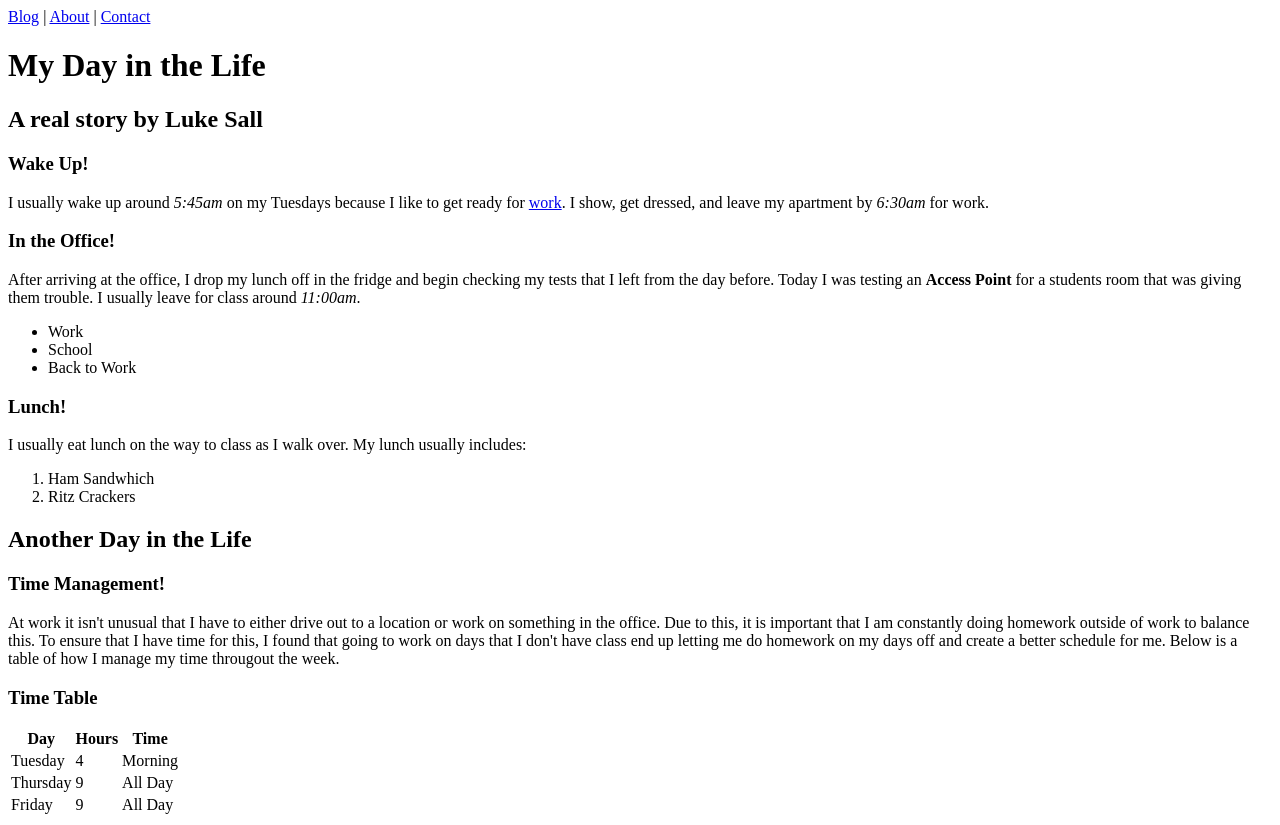
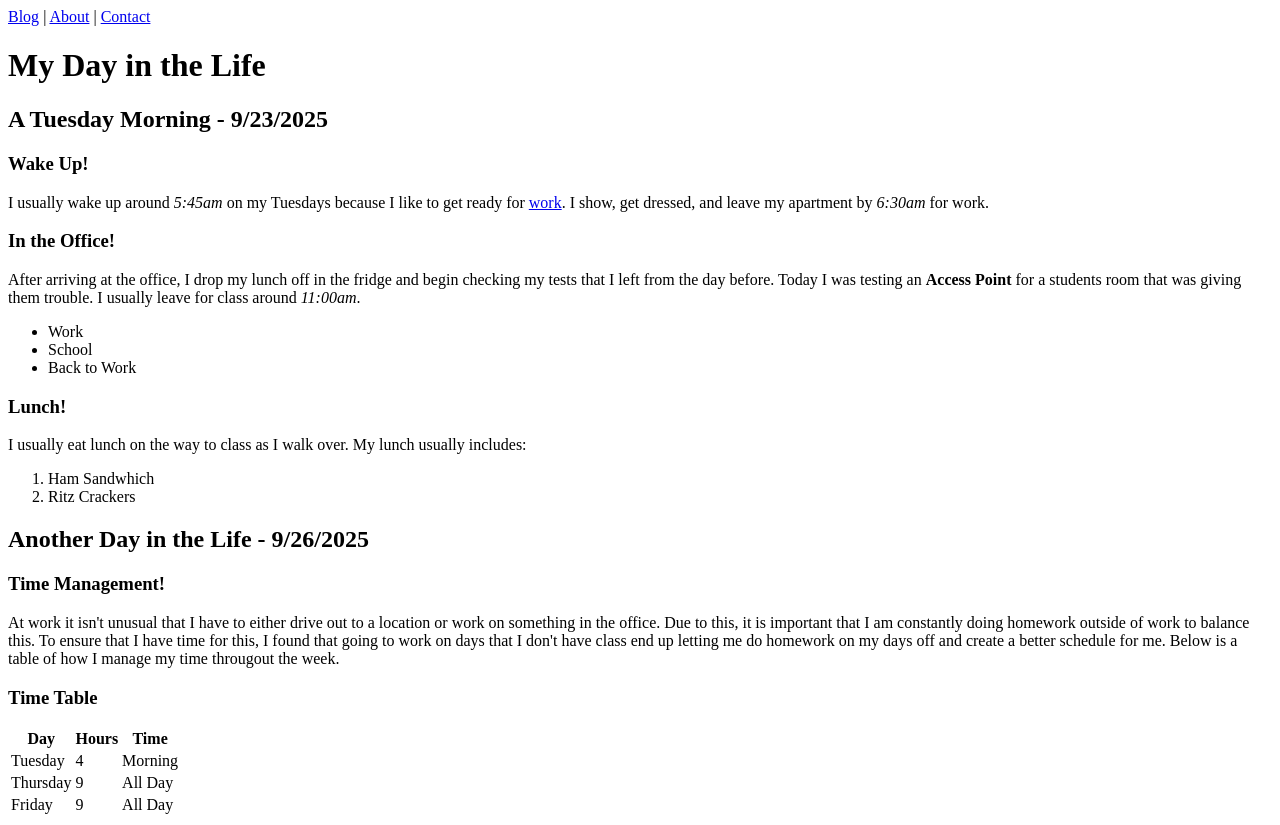
Before and after one commit to SallLookinForHelp/mi349_blog, a plain HTML site: page index.html in a window 1280 px wide. Drawn offline with Linux system fonts and the light colour scheme.

Commit message:
date added

```diff
--- a/index.html
+++ b/index.html
@@ -13,7 +13,7 @@
             <a href="contact.html">Contact</a>
         </nav>
         <h1 class="Title">My Day in the Life</h1>
-        <h2>A real story by Luke Sall</h2>
+        <h2>A Tuesday Morning - 9/23/2025</h2>
     </header>
     <div>
         <section id="First-Segment">
@@ -42,7 +42,7 @@
     </div>
     <div>
     <section id="Fourth-Segment">
-        <h2>Another Day in the Life</h2>
+        <h2>Another Day in the Life - 9/26/2025</h2>
         <h3 class="Sub-Title">Time Management!</h3>
             <p>At work it isn't unusual that I have to either drive out to a location or work on something in the office. Due to this, it is important that I am constantly doing homework outside of work to balance this. To ensure that I have time for this, I found that going to work on days that I don't have class end up letting me do homework on my days off and create a better schedule for me. Below is a table of how I manage my time througout the week.</p>
     </section>
```
